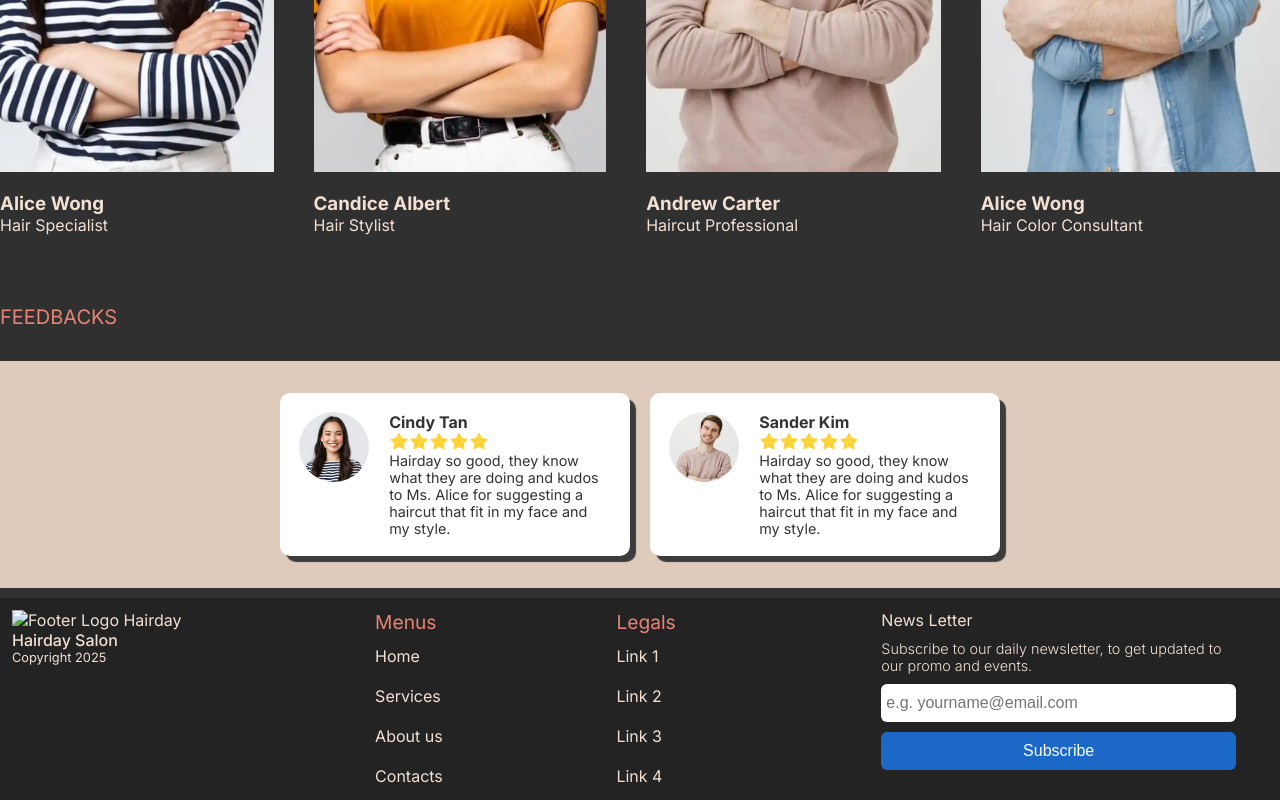
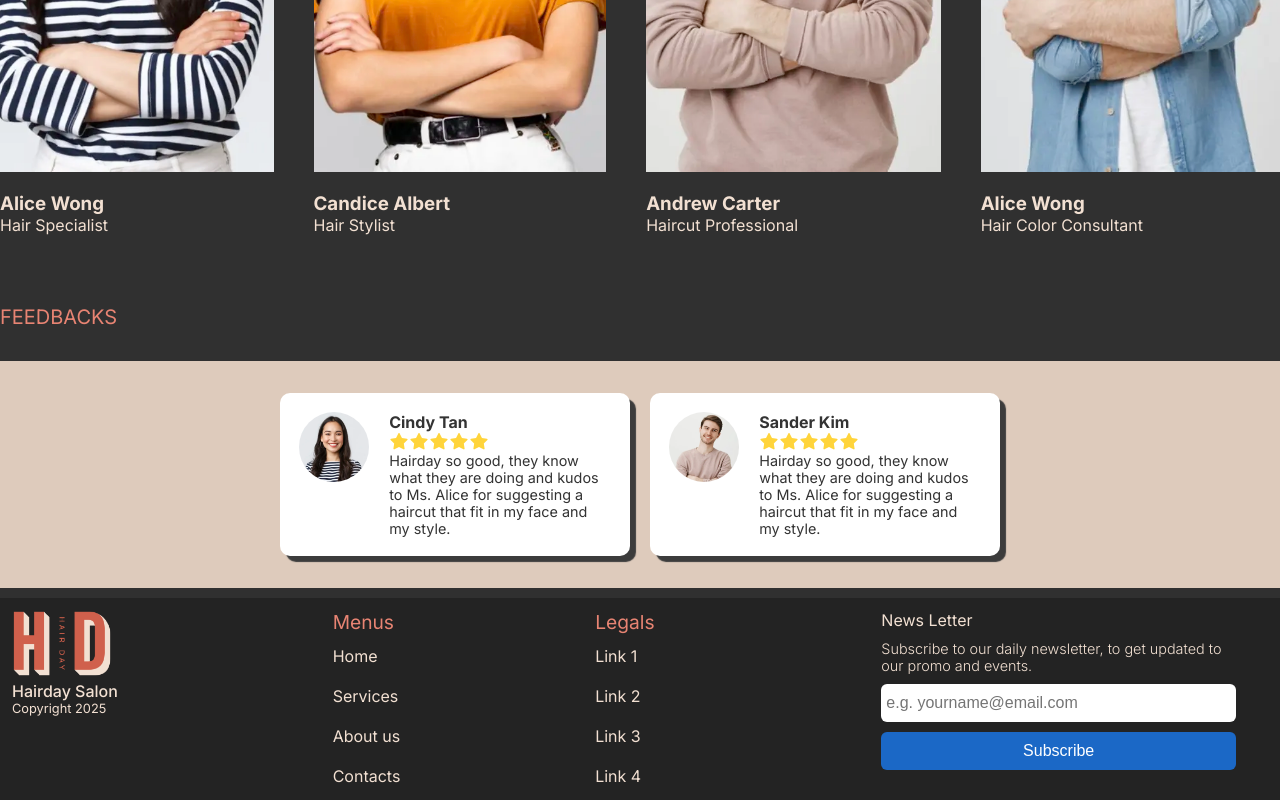
Before and after one commit to weraldco/meta-hairday-dummy-client-project, a plain HTML site: page index.html in a window 1280 px wide. Shown: the part 1779-2579 px from the top of the page. Drawn offline with Linux system fonts and the light colour scheme; the site is published under a folder, as on GitHub Pages, so addresses that start at the root find nothing.

Commit message:
fixed image src

```diff
--- a/index.html
+++ b/index.html
@@ -219,7 +219,7 @@
 			<div>
 				<figure class="footer-logo">
 					<img
-						src="/images/logo-creame.png"
+						src="./images/logo-creame.png"
 						alt="Footer Logo Hairday"
 						class="footer-logo-img"
 					/>
```
